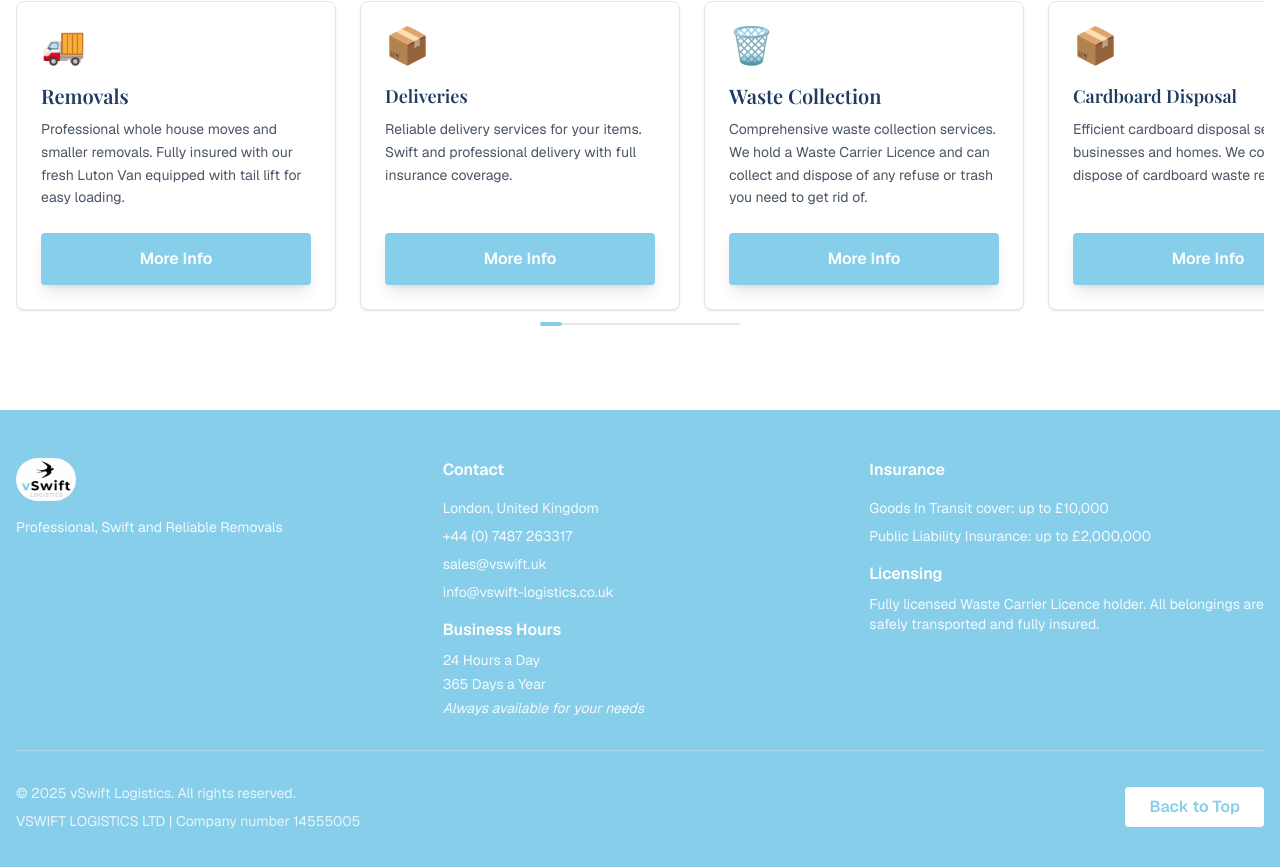
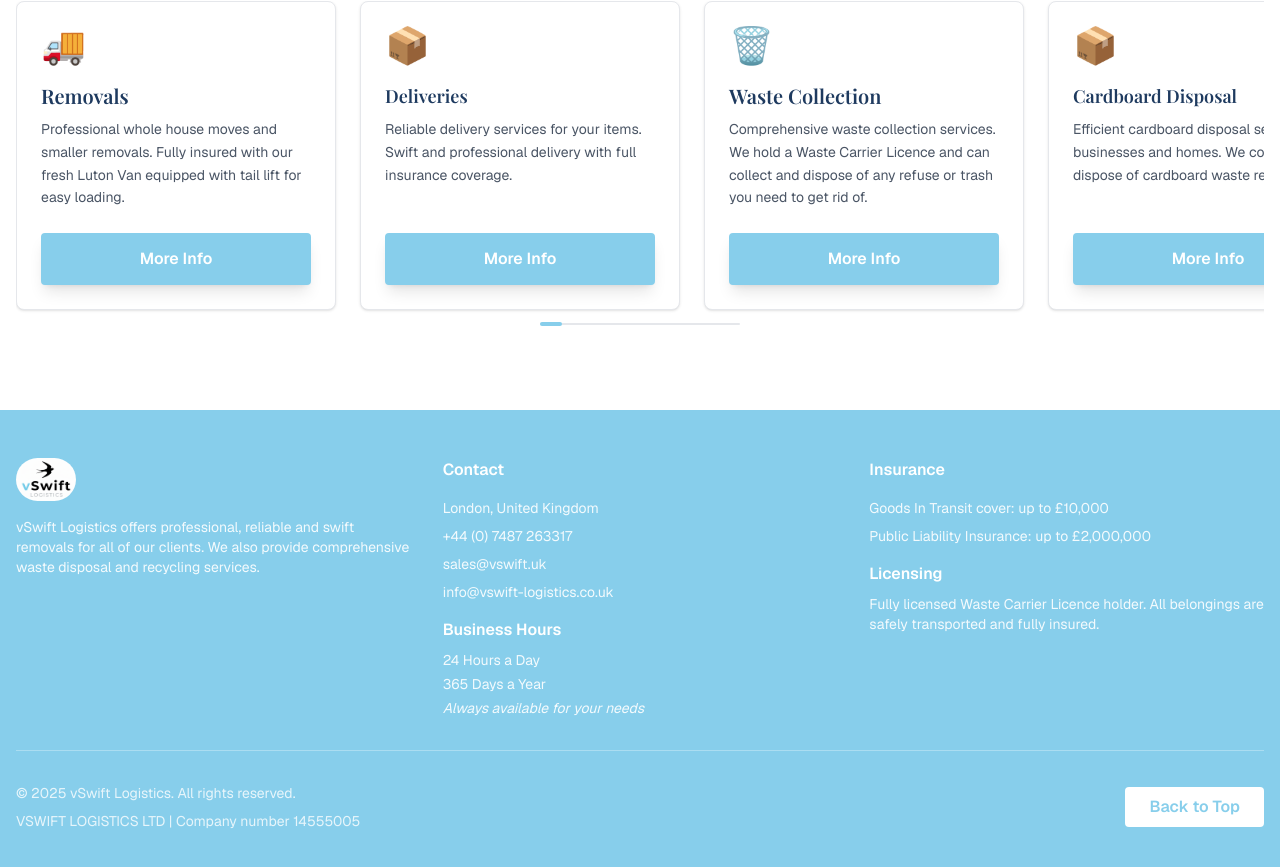
Before and after one commit to devjoe1991/vswift, a Next.js app: page / in a window 1280 px wide. Shown: the part 1267-2134 px from the top of the page. Built offline with nearby package versions, Linux system fonts and the light colour scheme; no server answers.

Commit message:
Update footer description to provide a more detailed overview of vSwift Logistics' services, including waste disposal and recycling.

```diff
--- a/src/components/layout/Footer.tsx
+++ b/src/components/layout/Footer.tsx
@@ -23,7 +23,7 @@ export default function Footer() {
               />
             </div>
             <p className="text-sm text-white/90">
-              Professional, Swift and Reliable Removals
+              vSwift Logistics offers professional, reliable and swift removals for all of our clients. We also provide comprehensive waste disposal and recycling services.
             </p>
           </div>
 
```
